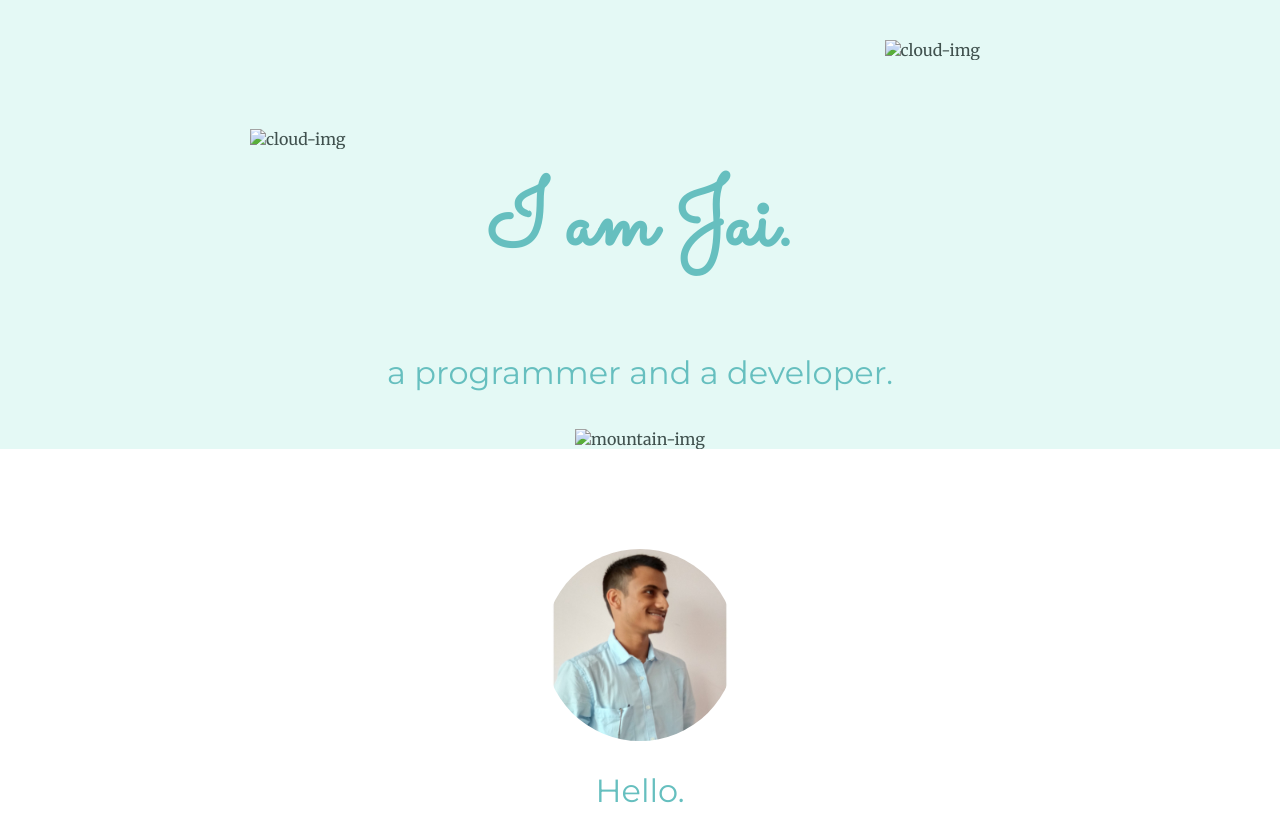
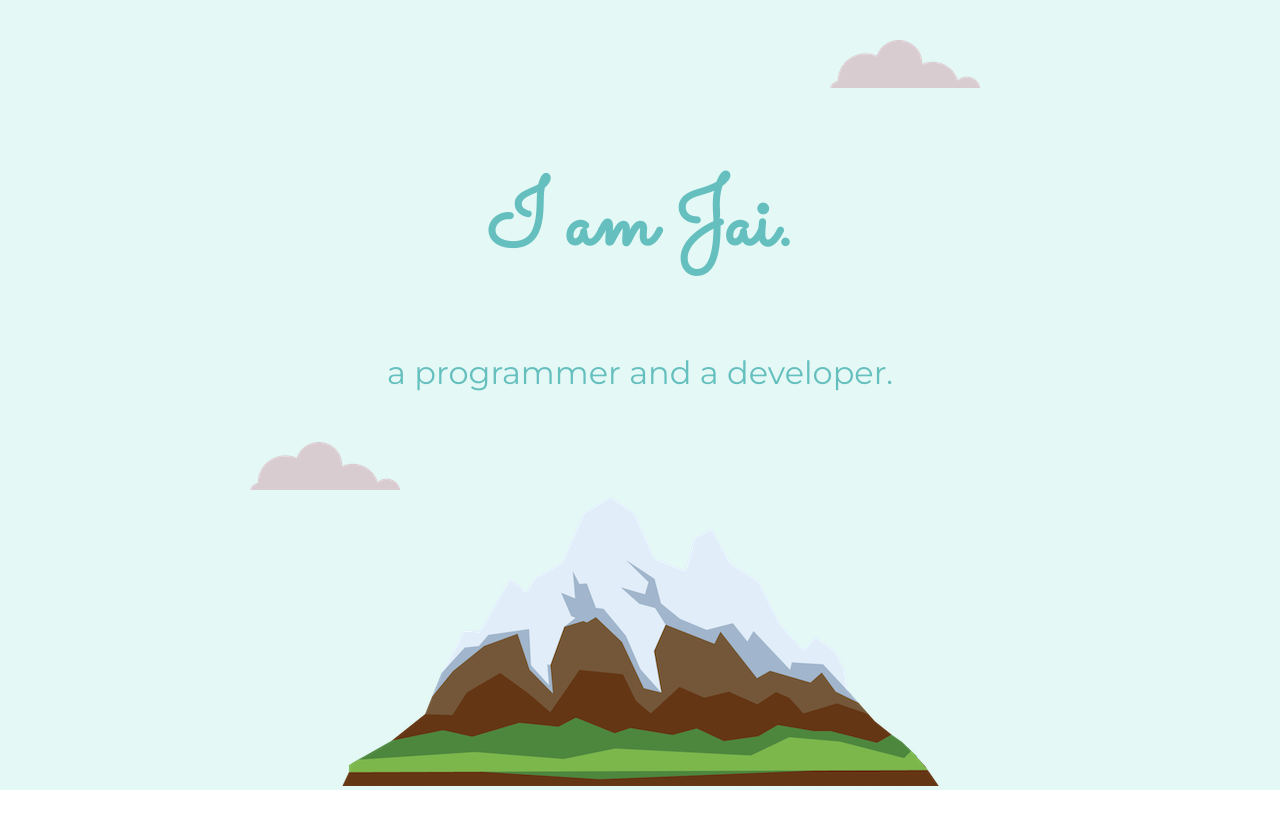
Before and after one commit to jdapoorv/jdapoorv.github.io, a plain HTML site: page index.html in a window 1280 px wide. Shown: the top 823 px of the page. Drawn offline with Linux system fonts and the light colour scheme.

Commit message:
Update index.html

```diff
--- a/index.html
+++ b/index.html
@@ -13,11 +13,11 @@
 
 <body>
     <div class="top-container">
-        <img class="top-cloud" src="images/cloud.png" alt="cloud-img">
+        <img class="top-cloud" src="cloud.png" alt="cloud-img">
         <h1>I am Jai.</h1>
         <h2>a programmer and a developer.</h2>
-        <img class="bottom-cloud" src="images/cloud.png" alt="cloud-img">
-        <img src="images/mountain.png" alt="mountain-img">
+        <img class="bottom-cloud" src="cloud.png" alt="cloud-img">
+        <img src="mountain.png" alt="mountain-img">
     </div>
     <div class="middle-container">
         <div class="profile">
```
